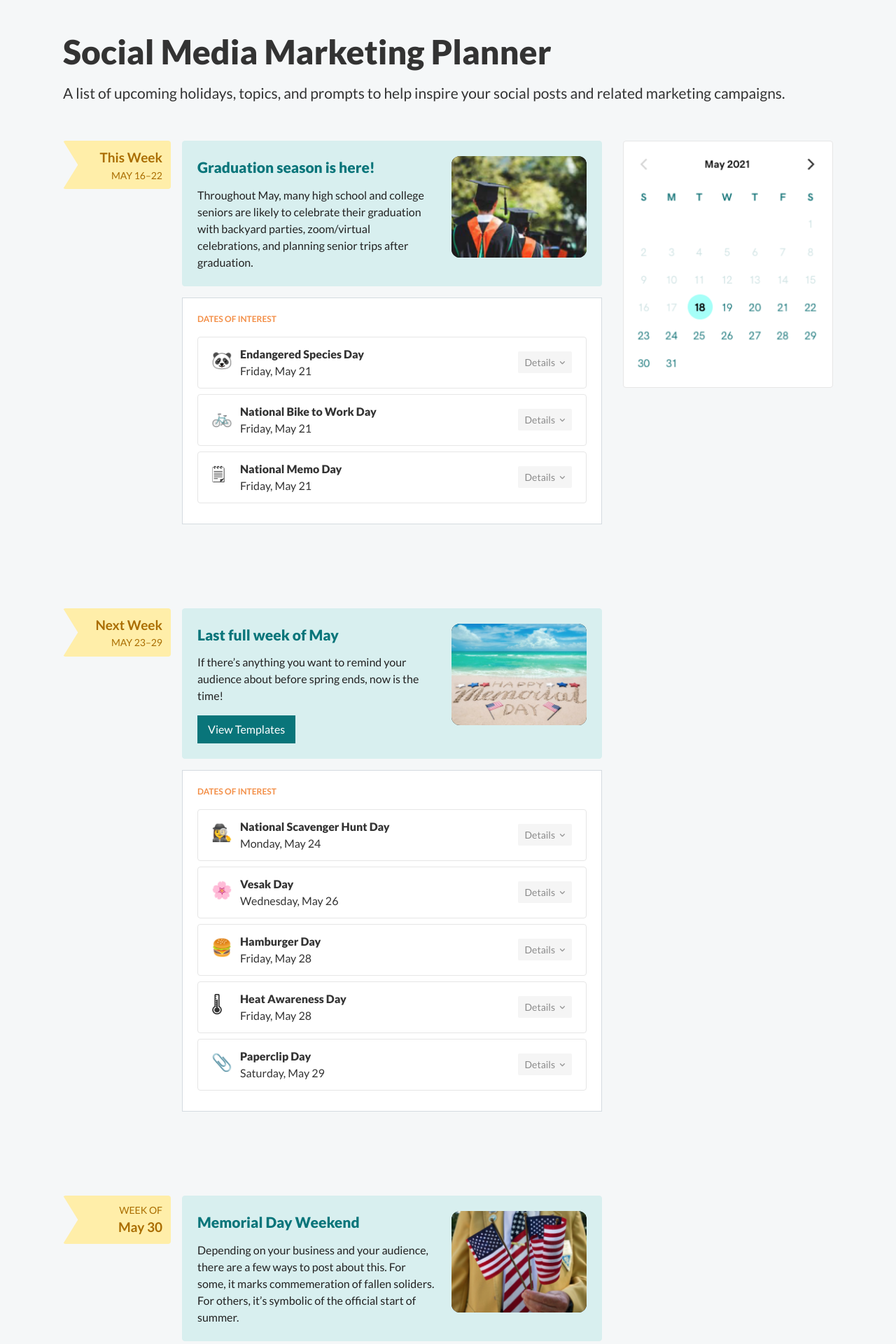
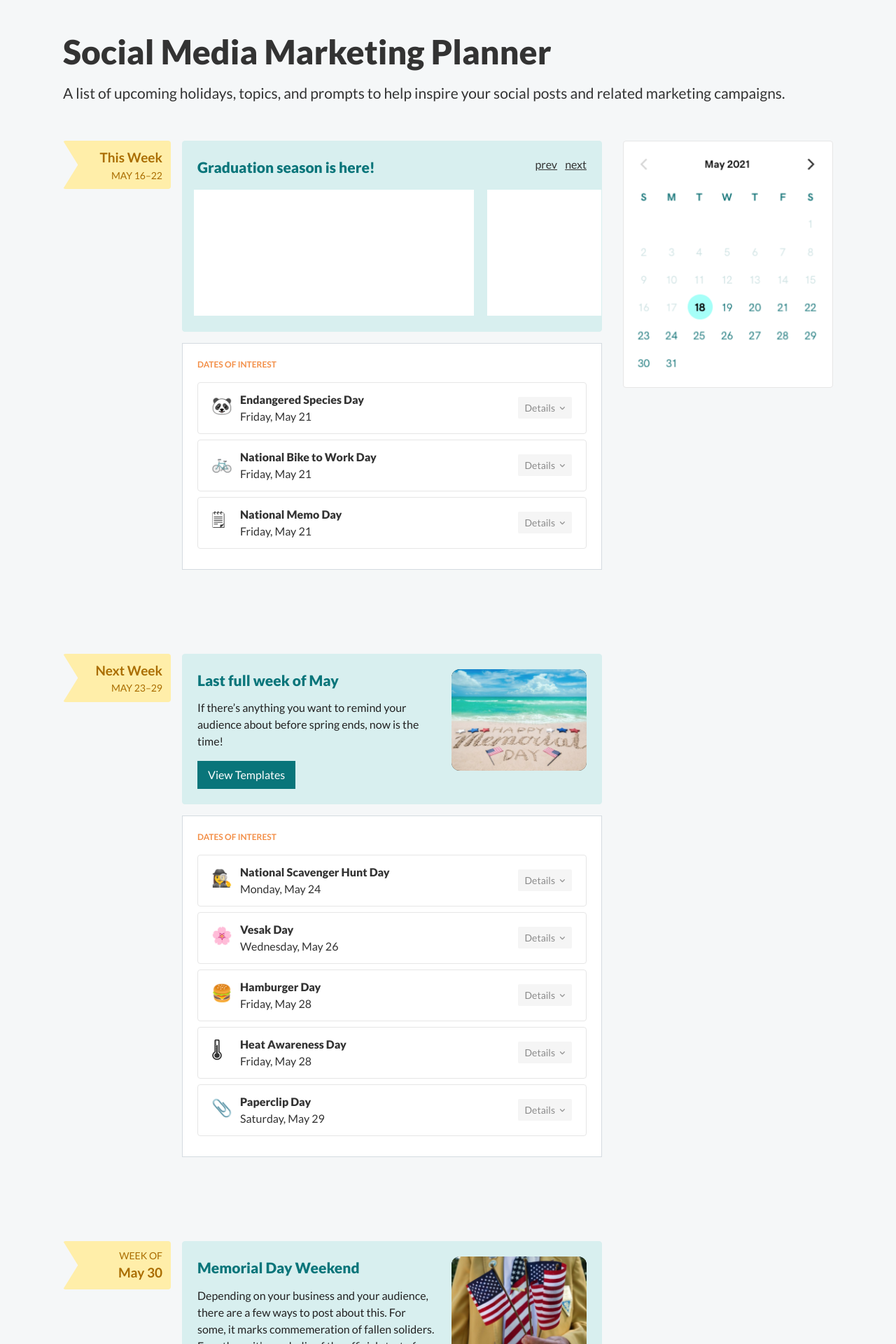
Before and after one commit to davidpots/shootingstar, a Jekyll site: the page built from index.html, in a window 1280 px wide. Shown: the top 1920 px of the page at 70% size. Built offline with Jekyll 4.4.1, drawn with Linux system fonts in a browser that asks for light colours.

Commit message:
Carousel v1

```diff
--- a/_includes/head.html
+++ b/_includes/head.html
@@ -101,6 +101,17 @@
         }
       });
 
+      $('.tile--carousel-next').click(function(){
+        scrollAmount = $(this).parent().next('.tile--carousel-wrapper').scrollLeft();
+        $(this).parent().next('.tile--carousel-wrapper').scrollLeft( scrollAmount+400 );
+        return false;
+      });
+      $('.tile--carousel-prev').click(function(){
+        scrollAmount = $(this).parent().next('.tile--carousel-wrapper').scrollLeft();
+        $(this).parent().next('.tile--carousel-wrapper').scrollLeft( scrollAmount-400 );
+        return false;
+      });
+
     });
   </script>
 
--- a/assets/mvp.scss
+++ b/assets/mvp.scss
@@ -367,3 +367,40 @@ html {
   margin-top: 32px;
   margin-bottom: 12px;
 }
+
+
+// Tile carousel
+
+    .tile.tile--with-carousel {
+      padding-bottom: 0;
+    }
+    .tile--carousel-wrapper {
+      margin-top: 16px;
+      margin-right: -21px;
+      margin-left: -21px;
+      // padding-bottom: 8px;
+      // overflow-y: hidden;
+      // height: 400px;
+      overflow: auto;
+      white-space: nowrap;
+      padding-right: 21px;
+      scroll-behavior: smooth;
+      padding-bottom: 16px;
+    }
+    .tile-carousel-item {
+      width: 400px;
+      height: 180px;
+      background: white;
+      display: inline-block;
+      margin-left: 16px;
+    }
+    .tile--carousel-controls {
+      position: absolute;
+      right: 21px;
+      top: 21px;
+    }
+    .tile--carousel-controls span {
+      cursor: pointer;
+      text-decoration: underline;
+      margin-left: 8px;
+    }
--- a/index.html
+++ b/index.html
@@ -39,10 +39,21 @@ permalink: "/"
         </div>
       </div>
       <div class="primary tile-wrapper">
-        <div class="tile tile--featured">
-          <img class="tile--image" src="/assets/images/stock-graduation.png" />
+        <div class="tile tile--featured tile--with-carousel">
+          <!-- <img class="tile--image" src="/assets/images/stock-graduation.png" /> -->
           <h3 class="tile--title">Graduation season is here!</h3>
-          <p class="tile--description">Throughout May, many high school and college seniors are likely to celebrate their graduation with backyard parties, zoom/virtual celebrations, and planning senior trips after graduation.</p>
+          <div class="tile--carousel-controls">
+            <span class="tile--carousel-prev">prev</span>
+            <span class="tile--carousel-next">next</span>
+          </div>
+          <!-- <p class="tile--description">Throughout May, many high school and college seniors are likely to celebrate their graduation with backyard parties, zoom/virtual celebrations, and planning senior trips after graduation.</p> -->
+          <div class="tile--carousel-wrapper">
+            <div class="tile-carousel-item"></div>
+            <div class="tile-carousel-item"></div>
+            <div class="tile-carousel-item"></div>
+            <div class="tile-carousel-item"></div>
+            <div class="tile-carousel-item"></div>
+          </div>
         </div>
         <div class="tile-minivan">
           <h3 class="tile-minivan--heading">Dates of Interest</h3>
```
Also changed, not shown: 7 other files.
